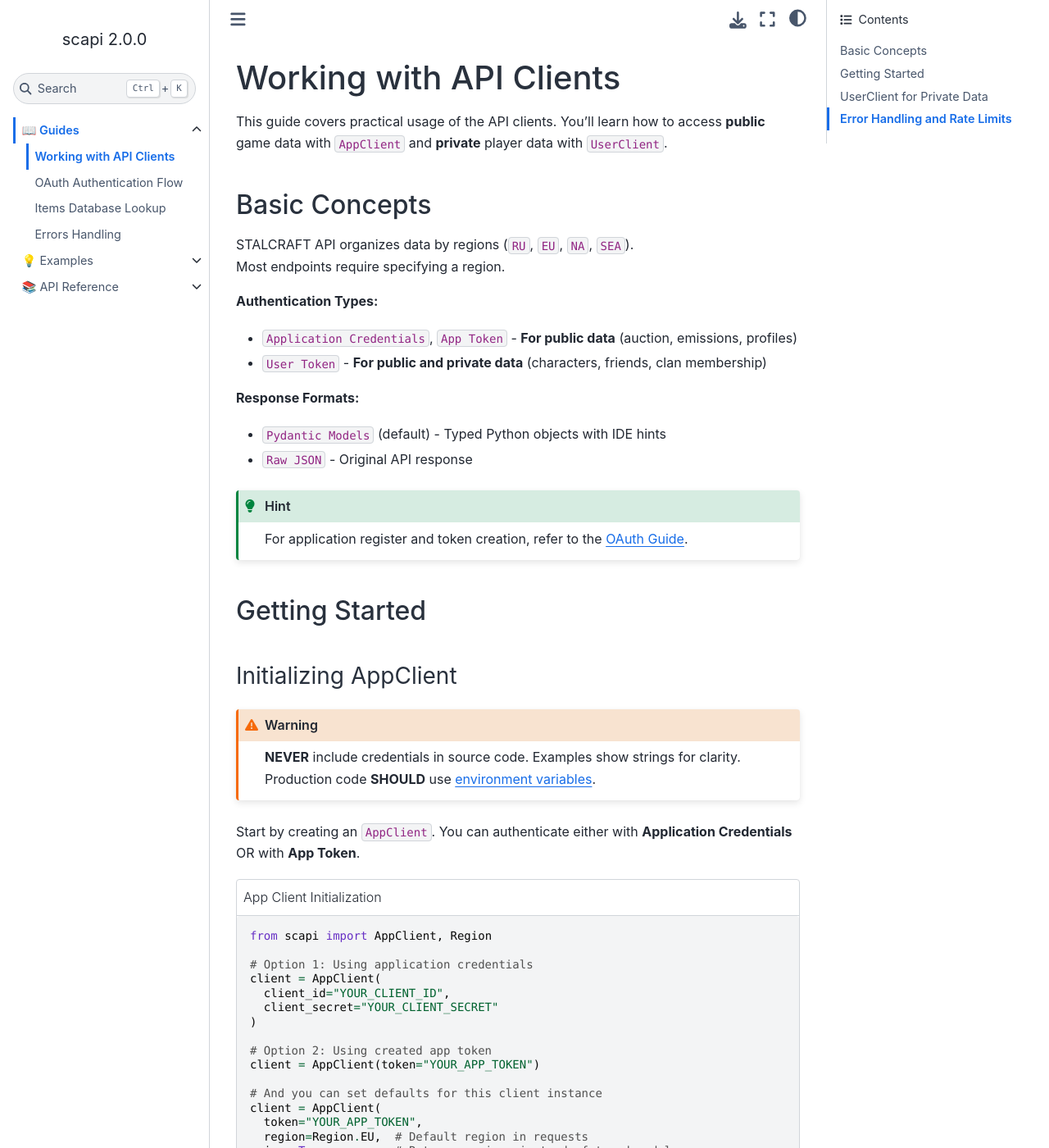
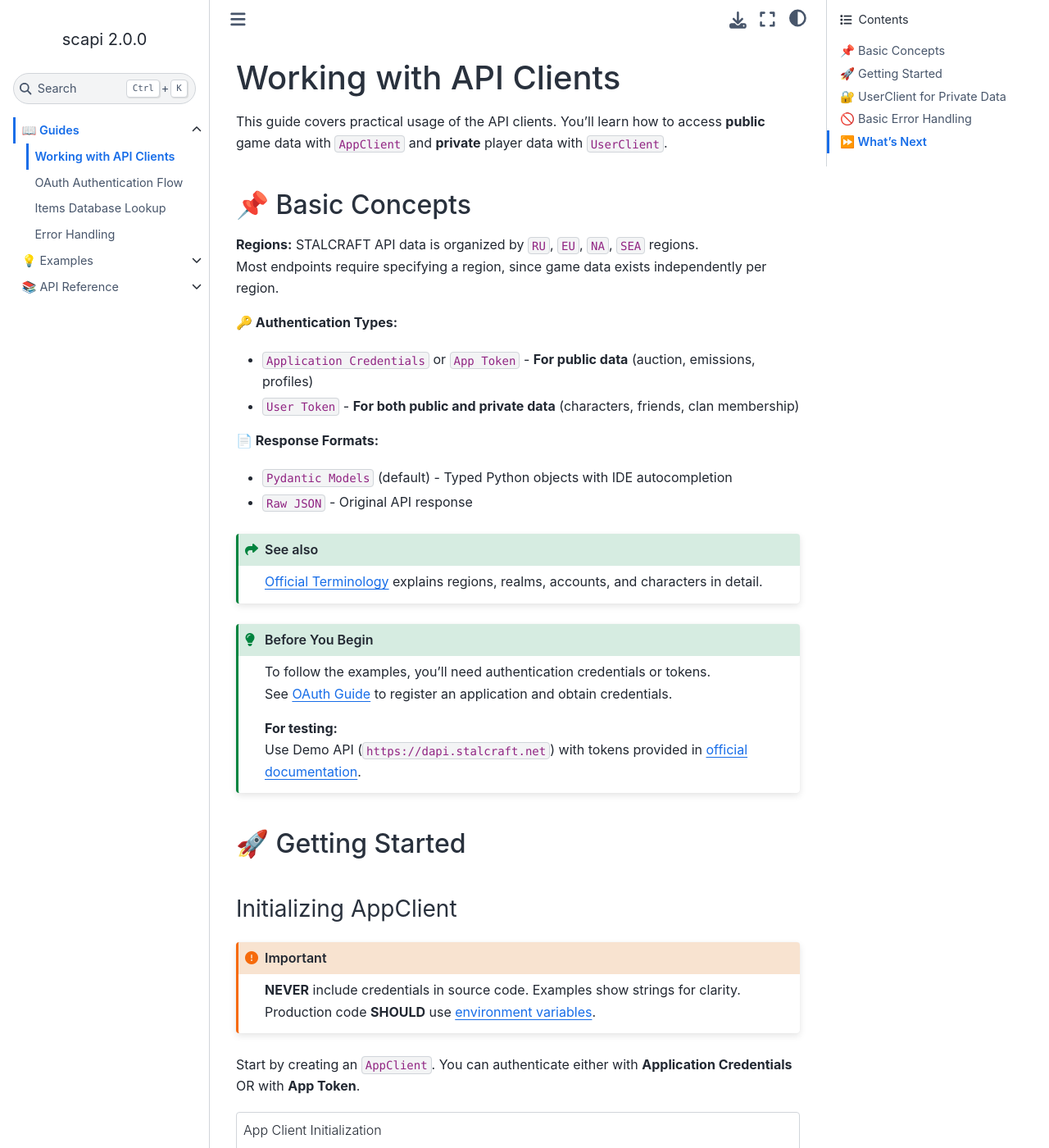
Before and after one commit to onejeuu/stalcraft-api, a Sphinx documentation site: the page built from docs/source/guides/client.rst, in a window 1280 px wide and 1400 px high. Shown: the whole window at 82% size. Built offline with Sphinx 7.4.7 and the Sphinx Book theme 1.1.4, drawn with Linux system fonts in a browser that asks for light colours; pages that are not in the unit, such as notebooks, are missing from menus; some of the changed text lies outside the part shown.

Commit message:
update docs

```diff
--- a/docs/source/guides/client.rst
+++ b/docs/source/guides/client.rst
@@ -5,37 +5,47 @@
 
 
 ----------------------------------------
-Basic Concepts
+📌 Basic Concepts
 ----------------------------------------
 
-| STALCRAFT API organizes data by regions (``RU``, ``EU``, ``NA``, ``SEA``).
-| Most endpoints require specifying a region.
+| **Regions:** STALCRAFT API data is organized by ``RU``, ``EU``, ``NA``, ``SEA`` regions.
+| Most endpoints require specifying a region, since game data exists independently per region.
 
-**Authentication Types:**
+**🔑 Authentication Types:**
 
--  ``Application Credentials``, ``App Token`` - **For public data** (auction, emissions, profiles)
-- ``User Token`` - **For public and private data** (characters, friends, clan membership)
+-  ``Application Credentials`` or ``App Token`` - **For public data** (auction, emissions, profiles)
+- ``User Token`` - **For both public and private data** (characters, friends, clan membership)
 
-**Response Formats:**
+**📄 Response Formats:**
 
-- ``Pydantic Models`` (default) - Typed Python objects with IDE hints
+- ``Pydantic Models`` (default) - Typed Python objects with IDE autocompletion
 - ``Raw JSON`` - Original API response
 
 
-.. hint::
+.. seealso::
 
-  For application register and token creation, refer to the :doc:`OAuth Guide <oauth>`.
+  `Official Terminology <https://eapi.stalcraft.net/overview.html#terminology>`_ explains regions, realms, accounts, and characters in detail.
+
+
+.. admonition:: Before You Begin
+  :class: hint
+
+  | To follow the examples, you'll need authentication credentials or tokens.
+  | See :doc:`OAuth Guide <oauth>` to register an application and obtain credentials.
+
+  | **For testing:**
+  | Use Demo API (``https://dapi.stalcraft.net``) with tokens provided in `official documentation <https://eapi.stalcraft.net/overview.html#demo-api>`_.
 
 
 ----------------------------------------
-Getting Started
+🚀 Getting Started
 ----------------------------------------
 
 Initializing AppClient
 ^^^^^^^^^^^^^^^^^^^^^^^
 
 
-.. warning::
+.. important::
 
   | **NEVER** include credentials in source code. Examples show strings for clarity.
   | Production code **SHOULD** use `environment variables <https://12factor.net/config>`_.
@@ -110,14 +120,18 @@
 Use Different Regions
 ^^^^^^^^^^^^^^^^^^^^^^
 
-| Region selection follows a priority chain:
+| Region selection follows a priority:
 | ``explicit call parameter`` → ``client instance default`` → ``global Config.REGION``.
 
 | When you specify a region in a method call, it overrides all defaults.
 | If omitted, the client checks its own ``region`` parameter.
 | If that's also unset, it falls back to ``Config.REGION`` (which defaults to ``"ru"``).
 
-This allows flexible configuration.
+
+.. note::
+
+  ``Config`` contains global defaults applied to **all clients** unless overridden.
+
 
 .. code-block:: python
   :caption: Different Regions Usage
@@ -175,6 +189,18 @@
 | Use ``sort`` and ``order`` parameters to control listing order.
 | The ``limit`` parameter caps results per request (max ``200``).
 
+
+.. admonition:: Where to Find Item IDs
+  :class: tip
+
+  API uses internal identifiers (like ``"zyv9"``) instead of item names.
+
+  For production use, the library provides ``DatabaseLookup``, a built-in system that syncs item names to IDs automatically.
+  See :doc:`Database Guide <database>` for setup and usage.
+
+  For testing or custom solutions reference to `official Stalcraft Database <https://github.com/EXBO-Studio/stalcraft-database>`_.
+
+
 .. code-block:: python
   :caption: Auction Methods Usage
 
@@ -222,7 +242,7 @@
 
 
 ----------------------------------------
-UserClient for Private Data
+🔐 UserClient for Private Data
 ----------------------------------------
 
 ``UserClient`` requires an OAuth user token and provides access to player-specific endpoints while maintaining all ``AppClient`` functionality.
@@ -277,31 +298,44 @@
 
 
 ----------------------------------------
-Error Handling and Rate Limits
+🚫 Basic Error Handling
 ----------------------------------------
 
 | API errors raise specific exceptions.
 | Rate limit information is available through the client.
 
+
+.. seealso::
+
+  For more details refer to :doc:`Error Handling <errors>`.
+
+
 .. code-block:: python
+  :caption: Error Handling
 
   from scapi import AppClient, exceptions
 
   client = AppClient(token="YOUR_APP_TOKEN")
 
-  for offset in range(99):
-    try:
-      lots = await client.auction("zyv9").lots(limit=1, offset=offset)
-      print(f"Lot {lots}")
+  try:
+    clans = await client.clans()
+    print(f"Found {len(clans)} clans.")
 
-    except exceptions.RateLimitError:
-      print(f"Rate limit exceeded {client.ratelimit}")
-      break
+  except exceptions.RateLimitError:
+    print("Too many requests, slow down.")
+    print(client.ratelimit)
 
-    except exceptions.ScApiException as err:
-      print(f"Error {err}")
-      break
+  except exceptions.UnauthorizedError:
+    print("Invalid or expired token.")
 
-    except Exception as err:
-      print(f"Unexcepted error {err}")
-      break
+
+----------------------------------------
+⏩ What's Next
+----------------------------------------
+
+Continue with:
+
+- :doc:`Authentication Guide <oauth>` – Register application and get tokens
+- :doc:`Database Lookup <database>` – Find items IDs by name
+- :doc:`Error Handling <errors>` – Handle exceptions and rate limits
+- :doc:`Examples <../examples/index>` – Complete usage examples
--- a/docs/source/guides/errors.rst
+++ b/docs/source/guides/errors.rst
@@ -1,2 +1,2 @@
-Errors Handling
+Error Handling
 ==================================================
```
Also changed, not shown: other parts of docs/source/guides/client.rst (+4 -9 lines).
